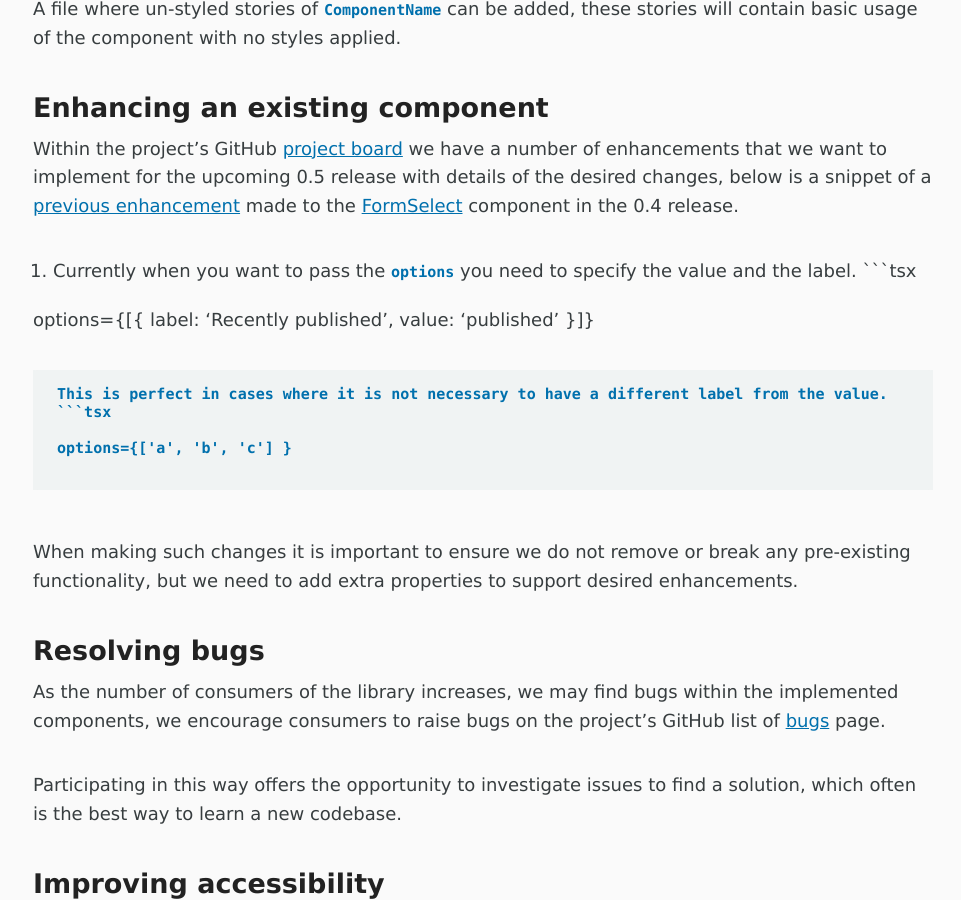
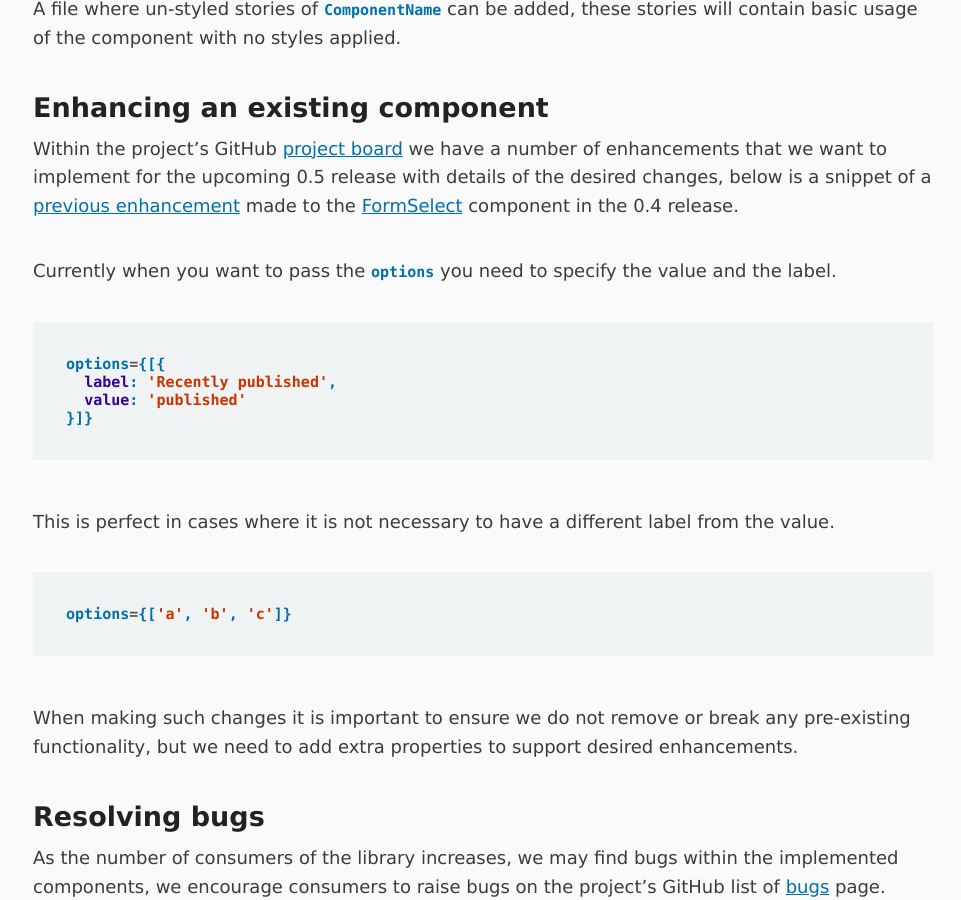
Before and after one commit to Capgemini/capgemini.github.io, a Jekyll site: the page built from _posts/2022-05-27-contributing-to-dcx-react-library.md, in a window 1280 px wide and 900 px high, scrolled down 13161 px. Shown: the whole window, without its empty margins (157-1118 px from the left). Built offline with Jekyll 4.4.1, drawn with Linux system fonts in a browser that asks for light colours; comment, search, counter and statistics services are not loaded; some of the changed text lies outside the part shown.

Commit message:
Update from https://github.com/Capgemini/blog-private/commit/5a910a9b504177468d0654ec838b10bc14f4314b

````diff
--- a/_posts/2022-05-27-contributing-to-dcx-react-library.md
+++ b/_posts/2022-05-27-contributing-to-dcx-react-library.md
@@ -490,19 +490,21 @@ A file where un-styled stories of `ComponentName` can be added, these stories wi
 
 Within the project's GitHub [project board](https://github.com/Capgemini/dcx-react-library/projects/2) we have a number of enhancements that we want to implement for the upcoming 0.5 release with details of the desired changes, below is a snippet of a [previous enhancement](https://github.com/Capgemini/dcx-react-library/issues/242) made to the [FormSelect](https://main--6069a6f47f4b9f002171f8e1.chromatic.com/?path=/docs/dcxlibrary-form-select-documentation--page) component in the 0.4 release.
 
-1. Currently when you want to pass the `options` you need to specify the value and the label.
-```tsx
+Currently when you want to pass the `options` you need to specify the value and the label.
+
+```jsx
 {% raw %}
-options={[{
-  label: 'Recently published',
-  value: 'published'
-}]}
+  options={[{
+    label: 'Recently published',
+    value: 'published'
+  }]}
 {% endraw %}
 ```
  This is perfect in cases where it is not necessary to have a different label from the value.
- ```tsx
+
+ ```jsx
  {% raw %}
- options={['a', 'b', 'c'] }
+  options={['a', 'b', 'c']}
  {% endraw %}
 ```
 
````
